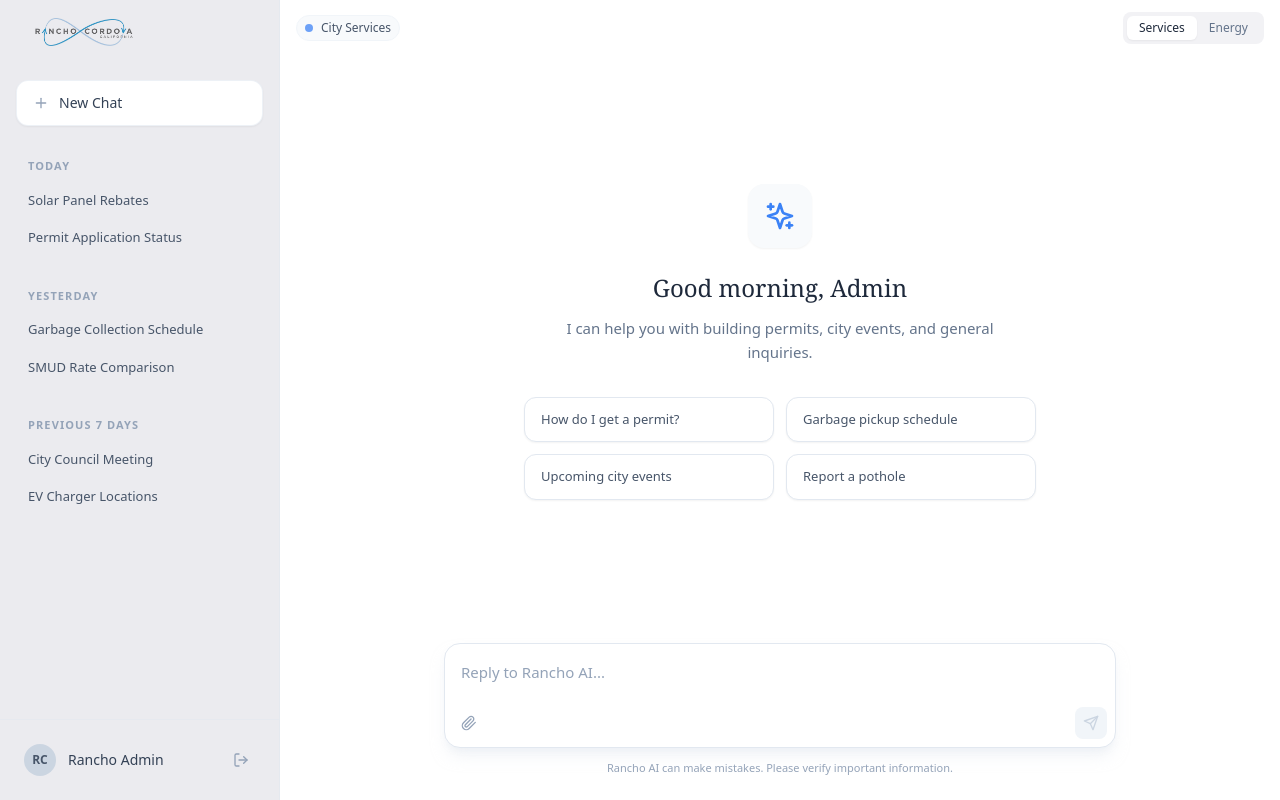
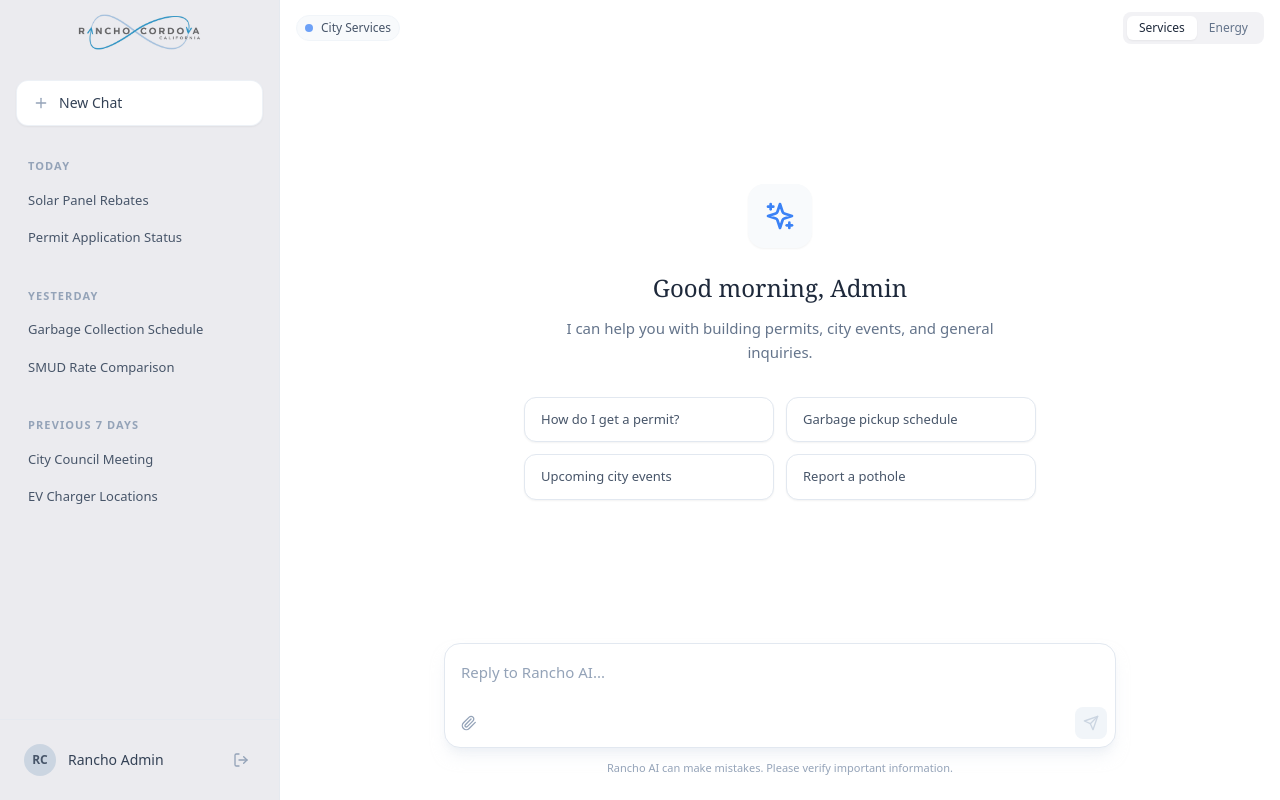
Before and after one commit to Ruthwik2610/Rancho_Cordova-AI, a Next.js app: page / in a window 1280 px wide. Built offline with nearby package versions, Linux system fonts and the light colour scheme; sample sign-in values are in the browser's storage.

Commit message:
Update page.tsx

```diff
--- a/app/page.tsx
+++ b/app/page.tsx
@@ -199,8 +199,9 @@ export default function Home() {
               transition={{ type: "spring", stiffness: 300, damping: 30 }}
               className={`fixed md:relative z-50 w-[280px] h-full bg-[#EBEBEF] border-r border-slate-200/60 flex flex-col`}
             >
-              <div className="h-16 flex items-center justify-between px-5">
-                <div className="relative w-32 h-8 opacity-80 mix-blend-multiply">
+              {/* UPDATED HEADER: Centered & Wider Logo */}
+              <div className="h-16 flex items-center justify-between md:justify-center px-5">
+                <div className="relative w-60 h-10 opacity-80 mix-blend-multiply">
                   <Image
                     src="/static/images.png"
                     alt="Logo"
```
